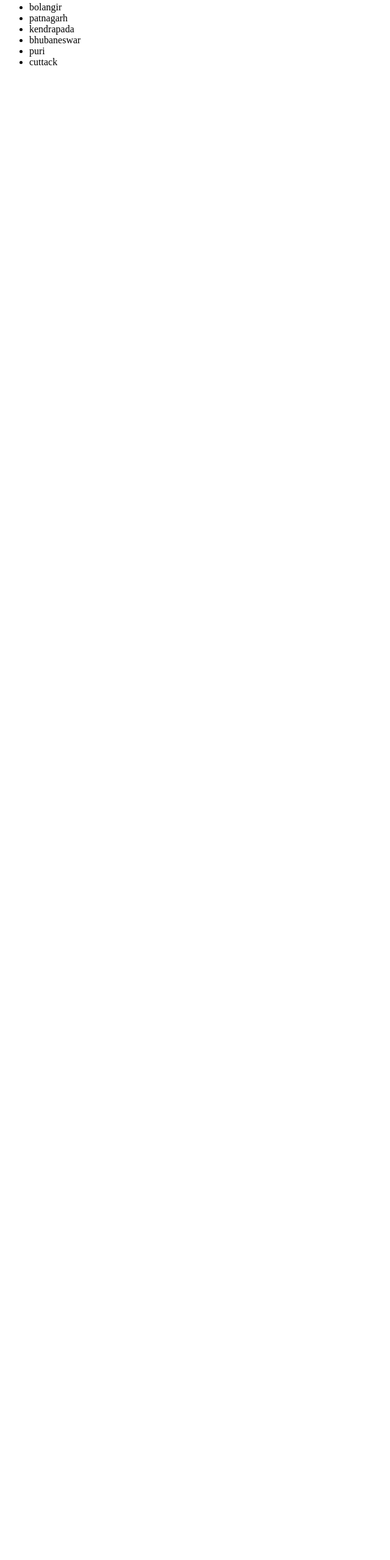
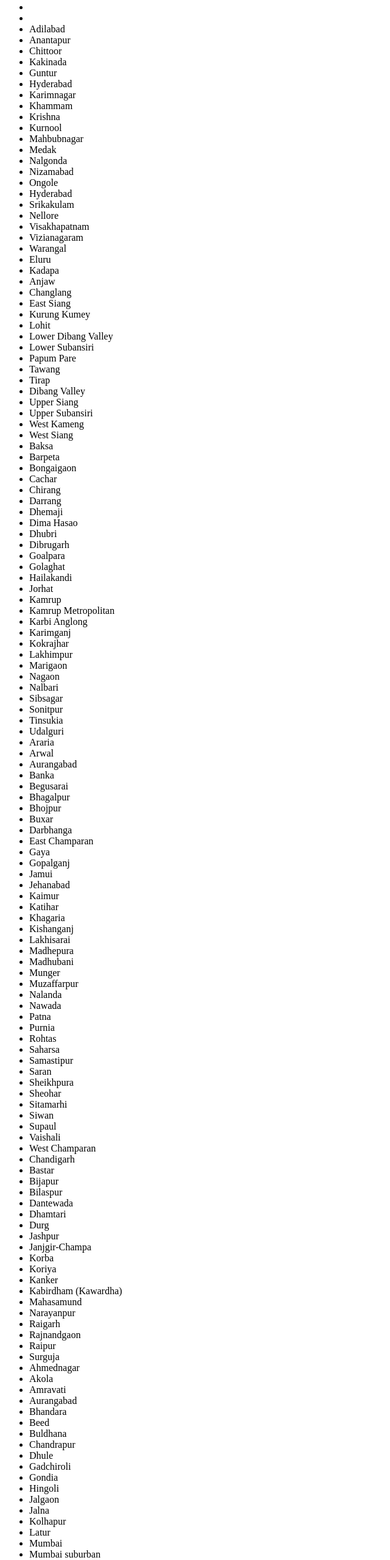
Before and after one commit to acciojob/auto-complete-cities-Bluetooth-stack, a React app: page / in a window 1280 px wide. Shown: the part 60-2619 px from the top of the page at 61% size, without its empty margins (0-640 px from the left). Before the commit the page ends 800 px from the top, so only its background shows below. Built offline with nearby package versions, Linux system fonts and the light colour scheme.

Commit message:
add cities

```diff
--- a/src/components/Text.js
+++ b/src/components/Text.js
@@ -1,12 +1,163 @@
 import React, { useEffect, useState } from "react";
 
 const cities = [
-    "bolangir",
-    "patnagarh",
-    "kendrapada",
-    "bhubaneswar",
-    "puri",
-    "cuttack",
+    'Adilabad',
+    'Anantapur',
+    'Chittoor',
+    'Kakinada',
+    'Guntur',
+    'Hyderabad',
+    'Karimnagar',
+    'Khammam',
+    'Krishna',
+    'Kurnool',
+    'Mahbubnagar',
+    'Medak',
+    'Nalgonda',
+    'Nizamabad',
+    'Ongole',
+    'Hyderabad',
+    'Srikakulam',
+    'Nellore',
+    'Visakhapatnam',
+    'Vizianagaram',
+    'Warangal',
+    'Eluru',
+    'Kadapa',
+    'Anjaw',
+    'Changlang',
+    'East Siang',
+    'Kurung Kumey',
+    'Lohit',
+    'Lower Dibang Valley',
+    'Lower Subansiri',
+    'Papum Pare',
+    'Tawang',
+    'Tirap',
+    'Dibang Valley',
+    'Upper Siang',
+    'Upper Subansiri',
+    'West Kameng',
+    'West Siang',
+    'Baksa',
+			'Barpeta',
+			'Bongaigaon',
+			'Cachar',
+			'Chirang',
+			'Darrang',
+			'Dhemaji',
+			'Dima Hasao',
+			'Dhubri',
+			'Dibrugarh',
+			'Goalpara',
+			'Golaghat',
+			'Hailakandi',
+			'Jorhat',
+			'Kamrup',
+			'Kamrup Metropolitan',
+			'Karbi Anglong',
+			'Karimganj',
+			'Kokrajhar',
+			'Lakhimpur',
+			'Marigaon',
+			'Nagaon',
+			'Nalbari',
+			'Sibsagar',
+			'Sonitpur',
+			'Tinsukia',
+			'Udalguri',
+            'Araria',
+			'Arwal',
+			'Aurangabad',
+			'Banka',
+			'Begusarai',
+			'Bhagalpur',
+			'Bhojpur',
+			'Buxar',
+			'Darbhanga',
+			'East Champaran',
+			'Gaya',
+			'Gopalganj',
+			'Jamui',
+			'Jehanabad',
+			'Kaimur',
+			'Katihar',
+			'Khagaria',
+			'Kishanganj',
+			'Lakhisarai',
+			'Madhepura',
+			'Madhubani',
+			'Munger',
+			'Muzaffarpur',
+			'Nalanda',
+			'Nawada',
+			'Patna',
+			'Purnia',
+			'Rohtas',
+			'Saharsa',
+			'Samastipur',
+			'Saran',
+			'Sheikhpura',
+			'Sheohar',
+			'Sitamarhi',
+			'Siwan',
+			'Supaul',
+			'Vaishali',
+			'West Champaran',
+			'Chandigarh',
+            'Bastar',
+			'Bijapur',
+			'Bilaspur',
+			'Dantewada',
+			'Dhamtari',
+			'Durg',
+			'Jashpur',
+			'Janjgir-Champa',
+			'Korba',
+			'Koriya',
+			'Kanker',
+			'Kabirdham (Kawardha)',
+			'Mahasamund',
+			'Narayanpur',
+			'Raigarh',
+			'Rajnandgaon',
+			'Raipur',
+			'Surguja',
+            'Ahmednagar',
+			'Akola',
+			'Amravati',
+			'Aurangabad',
+			'Bhandara',
+			'Beed',
+			'Buldhana',
+			'Chandrapur',
+			'Dhule',
+			'Gadchiroli',
+			'Gondia',
+			'Hingoli',
+			'Jalgaon',
+			'Jalna',
+			'Kolhapur',
+			'Latur',
+			'Mumbai',
+			'Mumbai suburban',
+			'Nandurbar',
+			'Nanded',
+			'Nagpur',
+			'Nashik',
+			'Osmanabad',
+			'Parbhani',
+			'Pune',
+			'Raigad',
+			'Ratnagiri',
+			'Sindhudurg',
+			'Sangli',
+			'Solapur',
+			'Satara',
+			'Thane',
+			'Wardha',
+			'Washim',
+			'Yavatmal',
 ]
 
 const Text = () => {
@@ -26,6 +177,8 @@ const Text = () => {
             <input value={change} onChange={(e) => { setChange(e.target.value) }}></input>
             <ul>
                 <li></li>
+                <li></li>
+                <li></li>
                 {
                     update.map((city, ind) => (
                         <li key={ind} onClick={() => { setChange(city) }}>{city}</li>
```
